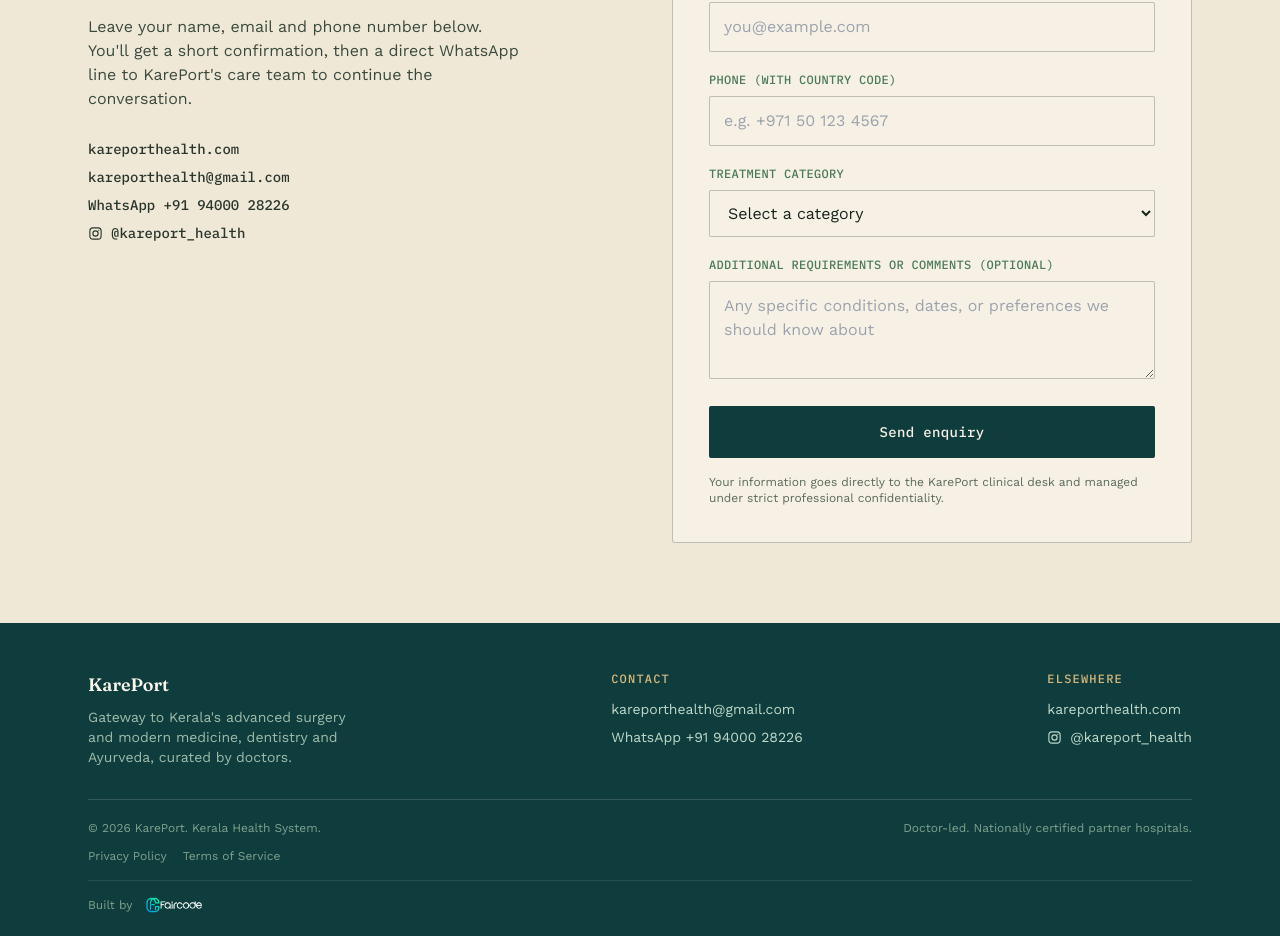
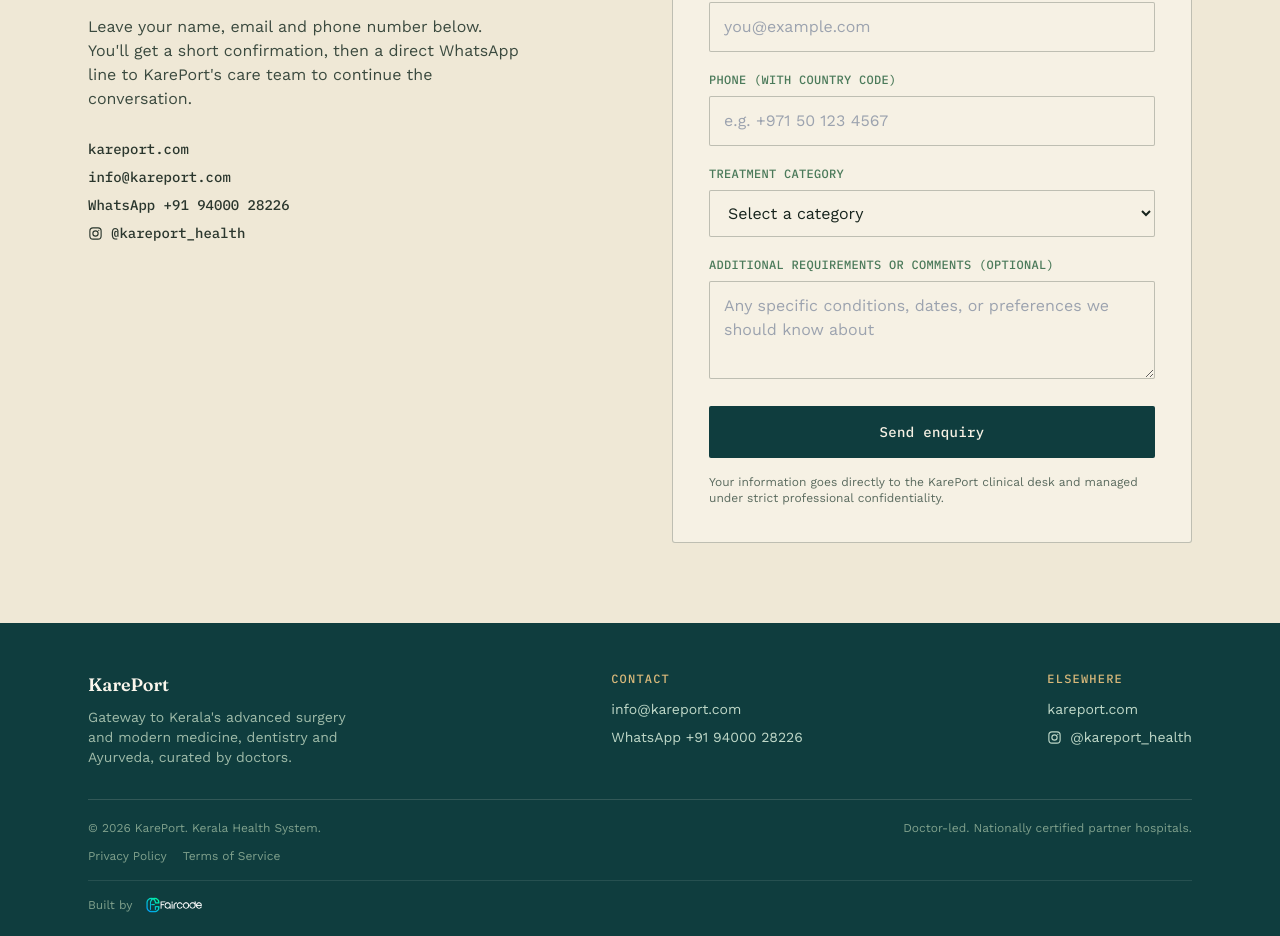
Before and after one commit to Ayana-2004/kareport, a Next.js app: page / in a window 1280 px wide. Shown: the part 5420-6356 px from the top of the page. Built offline with nearby package versions, Linux system fonts and the light colour scheme.

Commit message:
Update contact domain and email to kareport.com
Site was live on kareporthealth.com/gmail; switching to the correct kareport.com domain and info@kareport.com address.

```diff
--- a/components/Enquiry.jsx
+++ b/components/Enquiry.jsx
@@ -16,15 +16,15 @@
           </p>
           <div className="mt-7 grid gap-2 font-mono text-sm text-[#2A362D]">
             <a
-              href="https://kareporthealth.com"
+              href="https://kareport.com"
               target="_blank"
               rel="noopener"
               className="no-underline hover:text-teal"
             >
-              kareporthealth.com
+              kareport.com
             </a>
-            <a href="mailto:kareporthealth@gmail.com" className="no-underline hover:text-teal">
-              kareporthealth@gmail.com
+            <a href="mailto:info@kareport.com" className="no-underline hover:text-teal">
+              info@kareport.com
             </a>
             <a
               href="https://wa.me/919400028226"
--- a/components/Footer.jsx
+++ b/components/Footer.jsx
@@ -11,8 +11,8 @@
           </div>
           <div>
             <h4 className="mb-3 font-mono text-xs uppercase tracking-widest text-[#D8B87A]">Contact</h4>
-            <a href="mailto:kareporthealth@gmail.com" className="mb-2 block text-sm no-underline hover:text-paper">
-              kareporthealth@gmail.com
+            <a href="mailto:info@kareport.com" className="mb-2 block text-sm no-underline hover:text-paper">
+              info@kareport.com
             </a>
             <a
               href="https://wa.me/919400028226"
@@ -26,12 +26,12 @@
           <div>
             <h4 className="mb-3 font-mono text-xs uppercase tracking-widest text-[#D8B87A]">Elsewhere</h4>
             <a
-              href="https://kareporthealth.com"
+              href="https://kareport.com"
               target="_blank"
               rel="noopener"
               className="mb-2 block text-sm no-underline hover:text-paper"
             >
-              kareporthealth.com
+              kareport.com
             </a>
             <a
               href="https://www.instagram.com/kareport_health?utm_source=qr&igsh=aXlqa3JiOTN3Z3o5"
```
